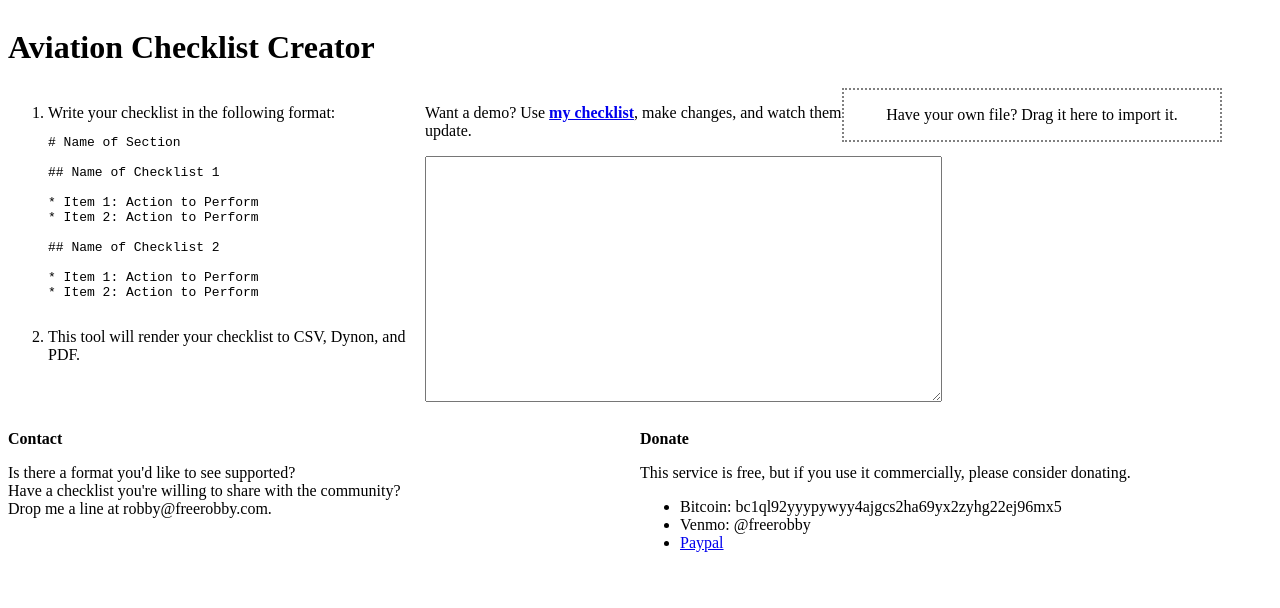
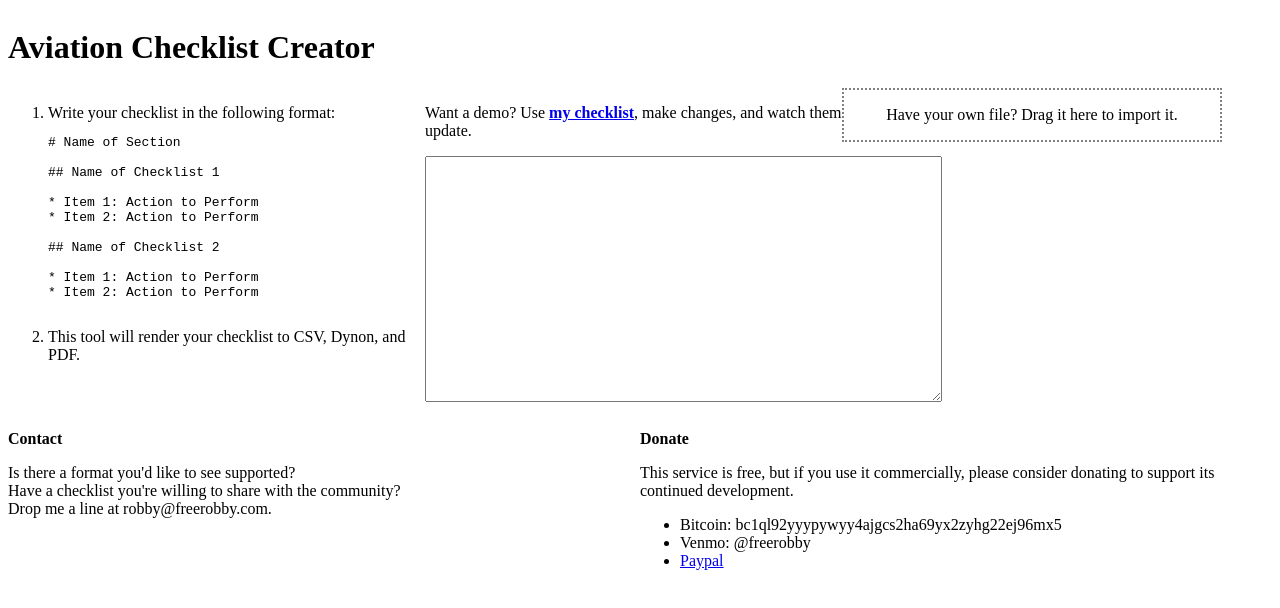
Before and after one commit to freerobby/aviation-checklist, a Vue app: page / in a window 1280 px wide. Shown: the top 608 px of the page. Built offline with nearby package versions, Linux system fonts and the light colour scheme.

Commit message:
Clarify donation ask.

```diff
--- a/src/App.vue
+++ b/src/App.vue
@@ -71,7 +71,7 @@
     </div>
     <div id="donate">
       <p><strong>Donate</strong></p>
-      <p>This service is free, but if you use it commercially, please consider donating.</p>
+      <p>This service is free, but if you use it commercially, please consider donating to support its continued development.</p>
       <ul>
         <li>Bitcoin: bc1ql92yyypywyy4ajgcs2ha69yx2zyhg22ej96mx5</li>
         <li>Venmo: @freerobby</li>
```
